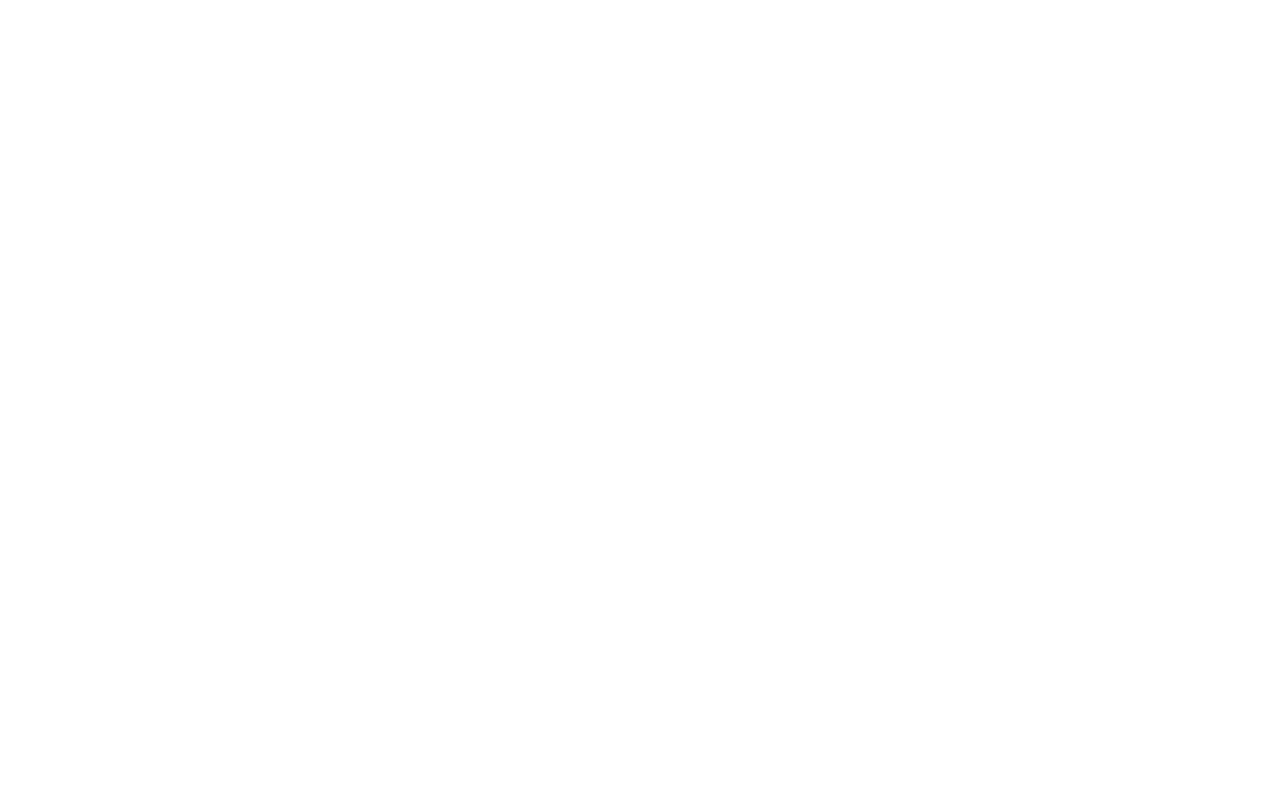
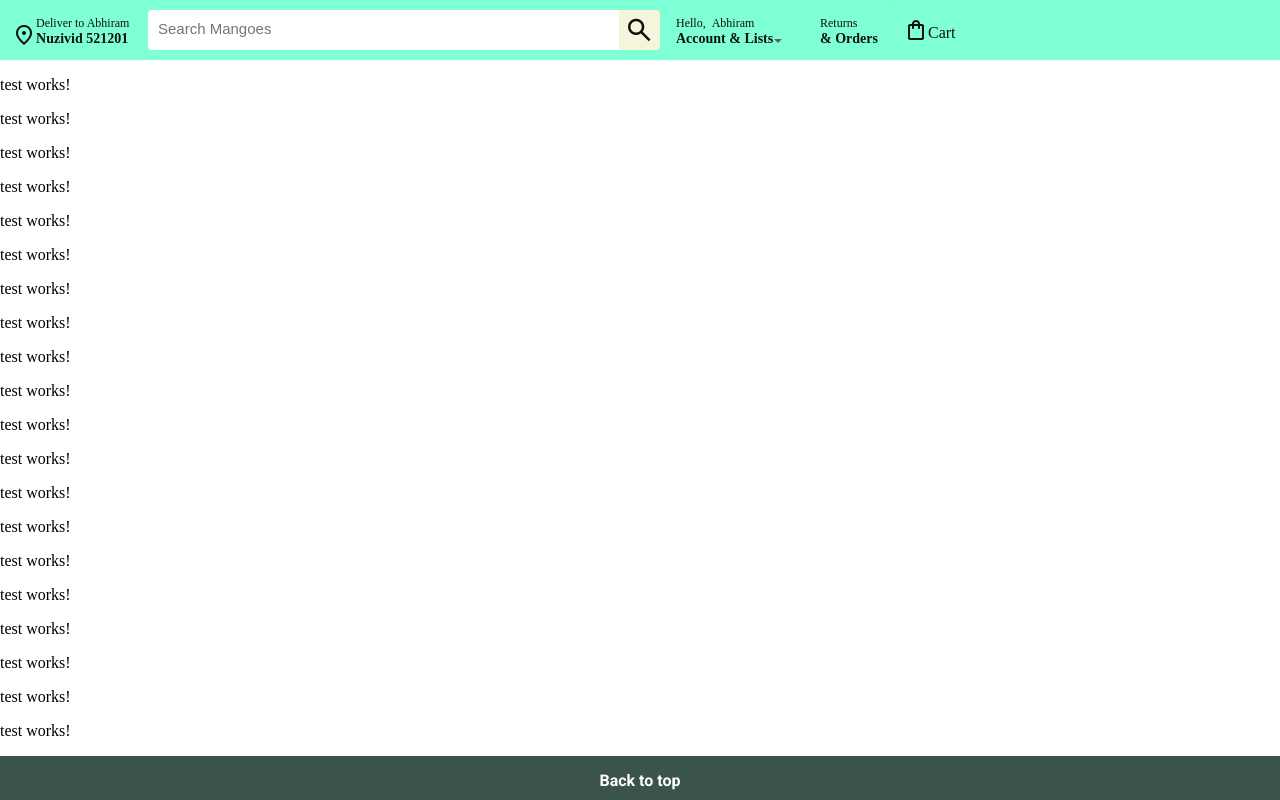
Before and after one commit to abhiram418/mangotrees-UI, an Angular app: page /test in a window 1280 px wide. Before the commit this address led to /. Shown: the top 800 px of the page. Built offline with nearby package versions, Linux system fonts and the light colour scheme.

Commit message:
added nav-bar

```diff
--- a/src/app/components/footer/footer.component.ts
+++ b/src/app/components/footer/footer.component.ts
@@ -1,14 +1,13 @@
 import { Component } from '@angular/core';
 import  { RouterLink } from '@angular/router'
 import { LoaderComponent } from "../loader/loader.component";
-import { DiceComponent } from "../../dice/dice.component";
 
 @Component({
     selector: 'app-footer',
     standalone: true,
     templateUrl: './footer.component.html',
     styleUrl: './footer.component.css',
-    imports: [RouterLink, LoaderComponent, DiceComponent]
+    imports: [RouterLink, LoaderComponent]
 })
 export class FooterComponent {
 }
--- /dev/null
+++ b/src/app/components/nav-bar/nav-bar.component.css
@@ -0,0 +1,196 @@
+.nav-bar{
+    width: 100%;
+    height: fit-content;
+    background-color: black;
+    align-items: center;
+}
+
+.nav-belt{
+    height: 60px;
+    width: 100%;
+    display: flex;
+    /* justify-content: space-around; */
+    color: #0f1111;
+    background-color: aquamarine;
+}
+
+
+
+
+.location{
+    min-width: 120px;
+    width: fit-content;
+    height: 50px;
+    display: flex;
+    align-items: center;
+    padding-inline: 9px;
+    margin-top: 3px;
+    border-style: solid;
+    border-radius: 3px;
+    border-color: aquamarine;
+}
+.location:hover{
+    border-style: solid;
+    border-color: black;
+}
+.location span{
+    margin: 0px;
+    margin-top: 8px;
+}
+.deliver-to{
+    display: flex;
+    flex-direction: column;
+}
+.deliver-to p{
+    margin: 0px;
+}
+.deliver-to-top{
+    font-size: 12px;
+    font-weight: 400;
+}
+.deliver-to-bottom{
+    font-size: 14px;
+    font-weight: 700;
+}
+
+
+
+
+.search-bar{
+    display: flex;
+    width: 40%;
+    margin-top: 10px;
+    margin-bottom: 10px;
+    margin-inline: 4px;
+}
+.search-bar input{
+    width: 100%;
+    min-width: 250px;
+    padding-top: 7px;
+    padding-inline-start: 10px;
+    padding-inline-end: 5px;
+    padding-bottom: 10px;
+    border: 0px;
+    border-top-left-radius: 4px;
+    border-bottom-left-radius: 4px;
+    outline: 0px;
+    font-size: 15px;
+}
+.search-icon{
+    height: 40px;
+    width: 45px;
+    display: flex;
+    flex-direction: column;
+    justify-content: space-around;
+    border-top-right-radius: 4px;
+    border-bottom-right-radius: 4px;
+    background-color: beige;
+}
+.search-icon span{
+    font-size: 30px;
+    text-align: center;
+}
+.material-symbols-outlined {
+  font-variation-settings:
+  'FILL' 0,
+  'wght' 400,
+  'GRAD' 0,
+  'opsz' 24
+}
+
+
+
+
+
+.account{
+    width: fit-content;
+    min-width: 120px;
+    height: 50px;
+    display: flex;
+    flex-direction: column;
+    justify-content: center;
+    padding-inline: 9px;
+    margin-top: 3px;
+    border-style: solid;
+    border-radius: 3px;
+    border-color: aquamarine;
+}
+.account:hover{
+    border-style: solid;
+    border-color: black;
+}
+.account p{
+    margin: 0px;
+}
+.account-top{
+    font-size: 12px;
+    font-weight: 400;
+}
+.account-bottom{
+    display: flex;
+}
+.account-bottom p{
+    font-size: 14px;
+    font-weight: 700;
+}
+.account-bottom svg{
+    height: 20px;
+    width: 20px;
+    margin-left: -5px;
+    margin-bottom: -6px;
+}
+
+
+
+.orders{
+    min-width: 60px;
+    width: fit-content;
+    height: 50px;
+    display: flex;
+    flex-direction: column;
+    justify-content: center;
+    padding-inline: 9px;
+    margin-top: 3px;
+    border-style: solid;
+    border-radius: 3px;
+    border-color: aquamarine;
+}
+.orders:hover{
+    border-style: solid;
+    border-color: black;
+}
+.orders p{
+    margin: 0px;
+}
+.orders-top{
+    font-size: 12px;
+    font-weight: 400;
+}
+.orders-bottom{
+    font-size: 14px;
+    font-weight: 700;
+}
+
+
+
+.cart{
+    min-width: 55px;
+    width: fit-content;
+    height: 50px;
+    display: flex;
+    align-items: center;
+    padding-inline: 9px;
+    margin-top: 3px;
+    border-top: 2px;
+    border-style: solid;
+    border-radius: 3px;
+    border-color: aquamarine;
+}
+.cart:hover{
+    border-style: solid;
+    border-color: black;
+}
+.cart p{
+    margin: 0px;
+    margin-top: 5px;
+}
--- /dev/null
+++ b/src/app/components/nav-bar/nav-bar.component.html
@@ -0,0 +1,34 @@
+<div class="nav-bar">
+    <div class="nav-belt">
+        <div class="location">
+            <span class="material-symbols-outlined">location_on</span>
+            <div class="deliver-to">
+                <p class="deliver-to-top">Deliver to {{UserName}}</p>
+                <p class="deliver-to-bottom">{{CityName}} {{Pincode}}</p>
+            </div>
+        </div>
+        <div class="search-bar">
+            <input type="search" placeholder="Search Mangoes">
+            <div class="search-icon">
+                <span class="material-symbols-outlined">search</span>
+            </div>
+        </div>
+        <div class="account">
+            <p class="account-top">Hello,&nbsp;&nbsp;{{UserName}}</p>
+            <div class="account-bottom">
+                <p>Account & Lists</p>
+                <svg xmlns="http://www.w3.org/2000/svg" viewBox="0 -960 960 960" fill="#5f6368"><path d="M480-384 288-576h384L480-384Z"/></svg>
+            </div>
+        </div>
+        <div class="orders">
+            <p class="orders-top">Returns</p>
+            <p class="orders-bottom">& Orders</p>
+        </div>
+        <div class="cart">
+            <span class="material-symbols-outlined">
+                shopping_bag
+            </span>
+            <p>Cart</p>
+        </div>
+    </div>
+</div>
--- /dev/null
+++ b/src/app/components/nav-bar/nav-bar.component.ts
@@ -0,0 +1,14 @@
+import { Component } from '@angular/core';
+
+@Component({
+  selector: 'app-nav-bar',
+  standalone: true,
+  imports: [],
+  templateUrl: './nav-bar.component.html',
+  styleUrl: './nav-bar.component.css'
+})
+export class NavBarComponent {
+  UserName:string="Abhiram";
+  CityName:string="Nuzivid";
+  Pincode:string="521201";
+}
--- a/src/app/dice/dice.component.css
+++ b/src/app/personal/dice/dice.component.css
@@ -7,7 +7,7 @@
     display: flex;
     flex-direction: column;
     align-items: center;
-    background-image: url('../../assets/Pictures/dice.jpg');
+    background-image: url('../../../assets/Pictures/dice.jpg');
     background-size: contain;
 }
 
--- /dev/null
+++ b/src/app/test/test.component.html
@@ -0,0 +1,26 @@
+<div>
+    <app-nav-bar></app-nav-bar>
+</div>
+<p>test works!</p>
+<p>test works!</p>
+<p>test works!</p>
+<p>test works!</p>
+<p>test works!</p>
+<p>test works!</p>
+<p>test works!</p>
+<p>test works!</p>
+<p>test works!</p>
+<p>test works!</p>
+<p>test works!</p>
+<p>test works!</p>
+<p>test works!</p>
+<p>test works!</p>
+<p>test works!</p>
+<p>test works!</p>
+<p>test works!</p>
+<p>test works!</p>
+<p>test works!</p>
+<p>test works!</p>
+<div>
+    <app-footer></app-footer>
+</div>
```
Also changed, not shown: src/app/app.routes.ts (+12 -3 lines), src/app/test/test.component.ts (added, +14 -0 lines), src/app/personal/dice/dice.component.html (renamed from src/app/dice/dice.component.html), src/app/personal/dice/dice.component.ts (renamed from src/app/dice/dice.component.ts), src/app/test/test.component.css (added).
